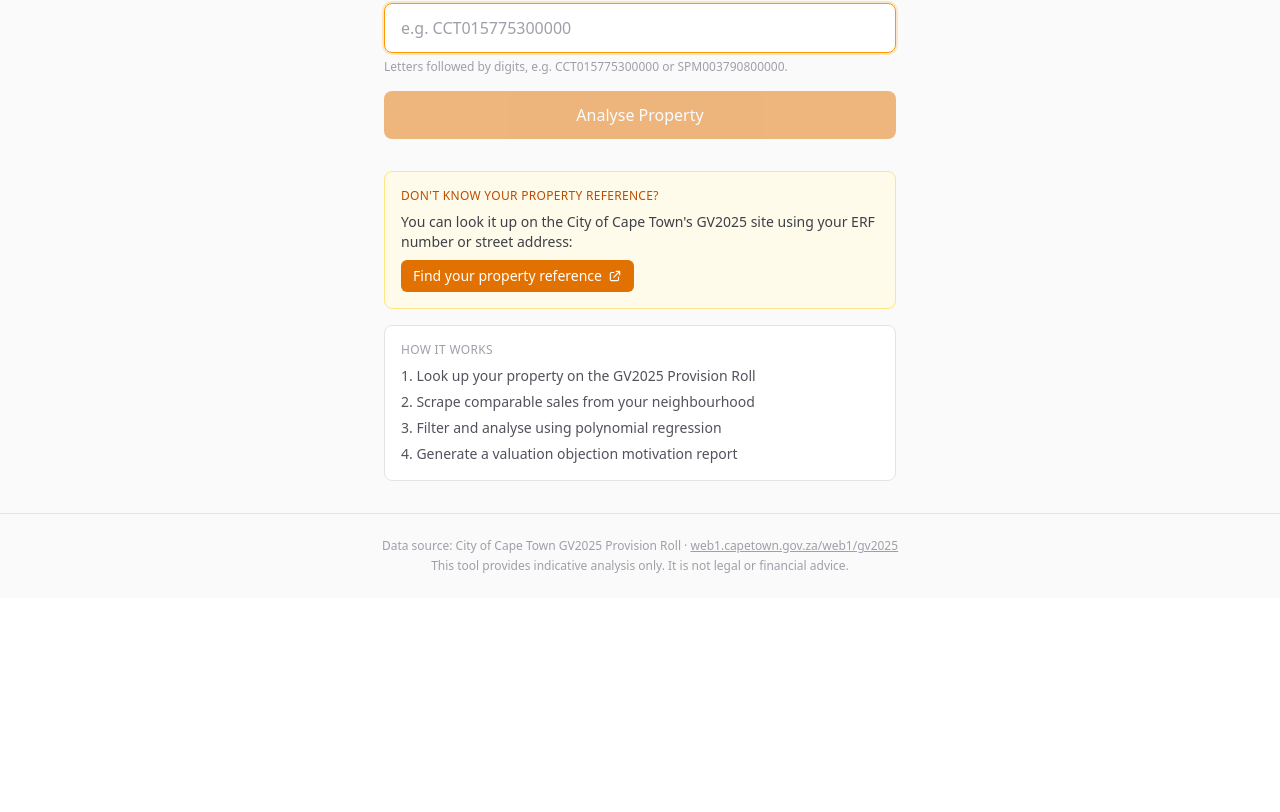
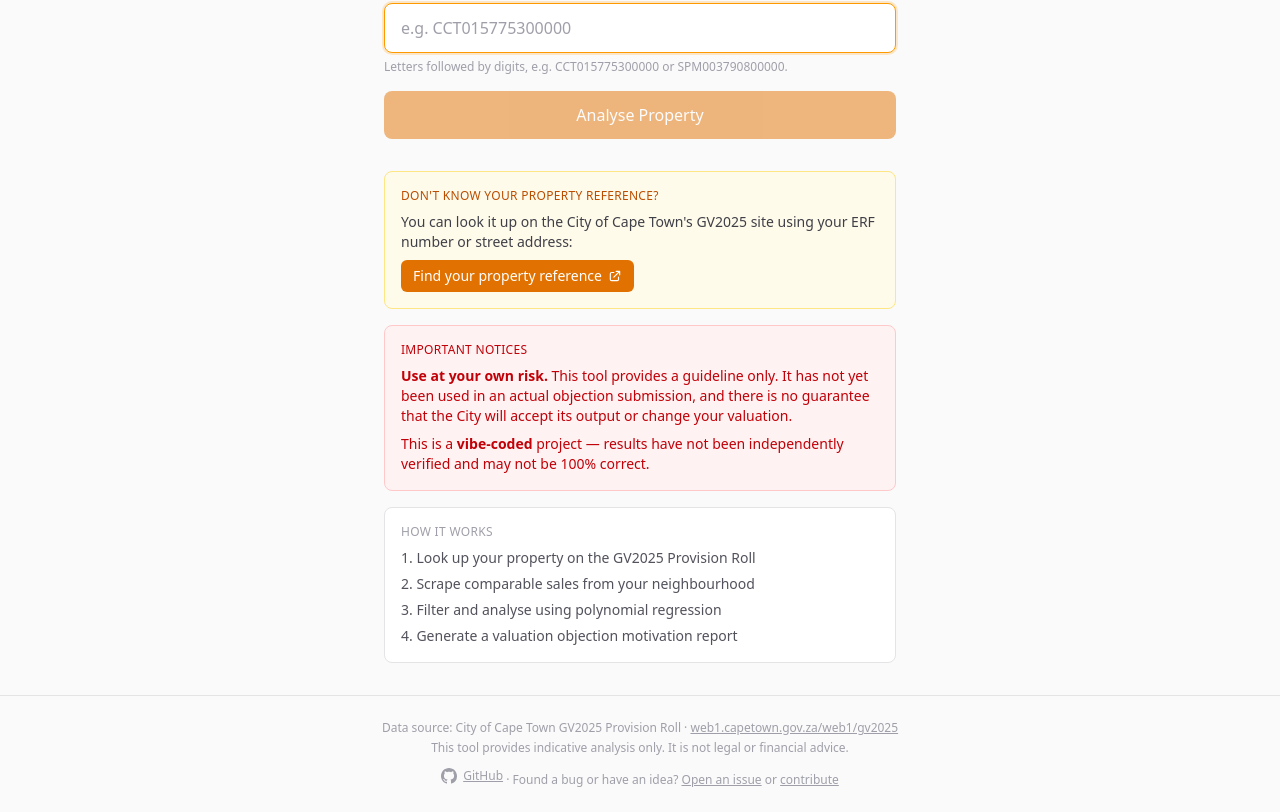
Before and after one commit to pelicarno/citytsek, a Next.js app: page / in a window 1280 px wide. Shown: the part 240-1052 px from the top of the page. Before the commit the page ends 838 px from the top, so only its background shows below. Built offline with nearby package versions, Linux system fonts and the light colour scheme.

Commit message:
Added CONTRIBUTING.md + Added some caveats

```diff
--- a/app/page.tsx
+++ b/app/page.tsx
@@ -187,6 +187,20 @@ export default function Home() {
                   <path strokeLinecap="round" strokeLinejoin="round" d="M10 6H6a2 2 0 00-2 2v10a2 2 0 002 2h10a2 2 0 002-2v-4M14 4h6m0 0v6m0-6L10 14" />
                 </svg>
               </a>
+            </div>
+
+            <div className="mt-4 rounded-lg border border-red-200 bg-red-50 p-4 dark:border-red-800/50 dark:bg-red-950/30">
+              <p className="text-xs font-medium uppercase tracking-wide text-red-700 dark:text-red-400">
+                Important Notices
+              </p>
+              <ul className="mt-2 space-y-2 text-sm text-red-700 dark:text-red-400">
+                <li>
+                  <strong>Use at your own risk.</strong> This tool provides a guideline only. It has not yet been used in an actual objection submission, and there is no guarantee that the City will accept its output or change your valuation.
+                </li>
+                <li>
+                  This is a <strong>vibe-coded</strong> project — results have not been independently verified and may not be 100% correct.
+                </li>
+              </ul>
             </div>
 
             <div className="mt-4 rounded-lg border border-zinc-200 bg-white p-4 dark:border-zinc-800 dark:bg-zinc-900">
@@ -425,6 +439,38 @@ export default function Home() {
           <p className="mt-1">
             This tool provides indicative analysis only. It is not legal or financial advice.
           </p>
+          <p className="mt-3">
+            <a
+              href="https://github.com/pelicarno/stadsekant"
+              target="_blank"
+              rel="noopener noreferrer"
+              className="inline-flex items-center gap-1.5 underline hover:text-zinc-600 dark:hover:text-zinc-300"
+            >
+              <svg className="h-4 w-4" fill="currentColor" viewBox="0 0 24 24">
+                <path d="M12 0C5.37 0 0 5.37 0 12c0 5.31 3.435 9.795 8.205 11.385.6.105.825-.255.825-.57 0-.285-.015-1.23-.015-2.235-3.015.555-3.795-.735-4.035-1.41-.135-.345-.72-1.41-1.23-1.695-.42-.225-1.02-.78-.015-.795.945-.015 1.62.87 1.845 1.23 1.08 1.815 2.805 1.305 3.495.99.105-.78.42-1.305.765-1.605-2.67-.3-5.46-1.335-5.46-5.925 0-1.305.465-2.385 1.23-3.225-.12-.3-.54-1.53.12-3.18 0 0 1.005-.315 3.3 1.23.96-.27 1.98-.405 3-.405s2.04.135 3 .405c2.295-1.56 3.3-1.23 3.3-1.23.66 1.65.24 2.88.12 3.18.765.84 1.23 1.905 1.23 3.225 0 4.605-2.805 5.625-5.475 5.925.435.375.81 1.095.81 2.22 0 1.605-.015 2.895-.015 3.3 0 .315.225.69.825.57A12.02 12.02 0 0024 12c0-6.63-5.37-12-12-12z" />
+              </svg>
+              GitHub
+            </a>
+            {" · "}
+            Found a bug or have an idea?{" "}
+            <a
+              href="https://github.com/pelicarno/stadsekant/issues"
+              target="_blank"
+              rel="noopener noreferrer"
+              className="underline hover:text-zinc-600 dark:hover:text-zinc-300"
+            >
+              Open an issue
+            </a>
+            {" or "}
+            <a
+              href="https://github.com/pelicarno/stadsekant/blob/main/CONTRIBUTING.md"
+              target="_blank"
+              rel="noopener noreferrer"
+              className="underline hover:text-zinc-600 dark:hover:text-zinc-300"
+            >
+              contribute
+            </a>
+          </p>
         </div>
       </footer>
     </div>
```
Also changed, not shown: 1 other file (tests, documents, lock files or other folders).
